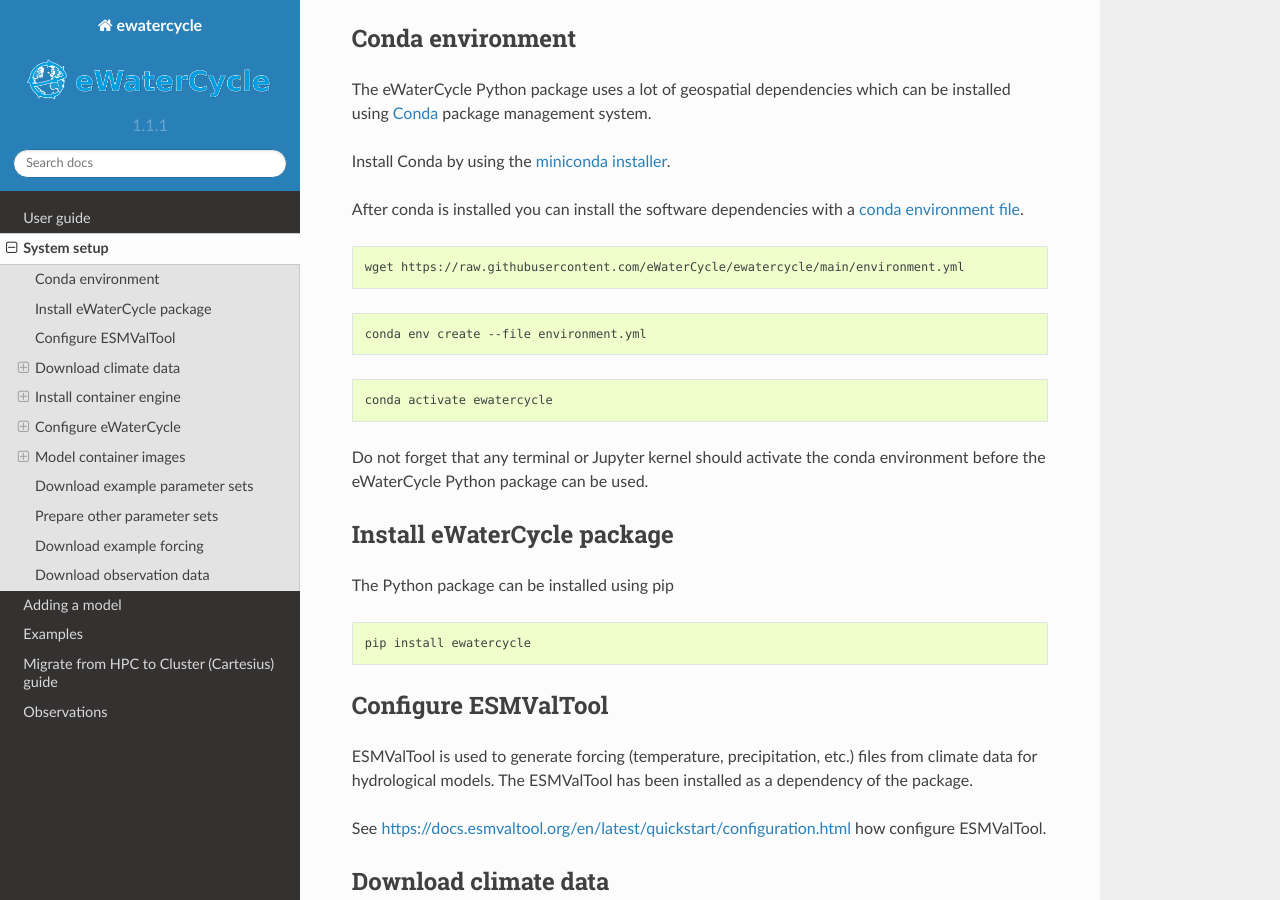
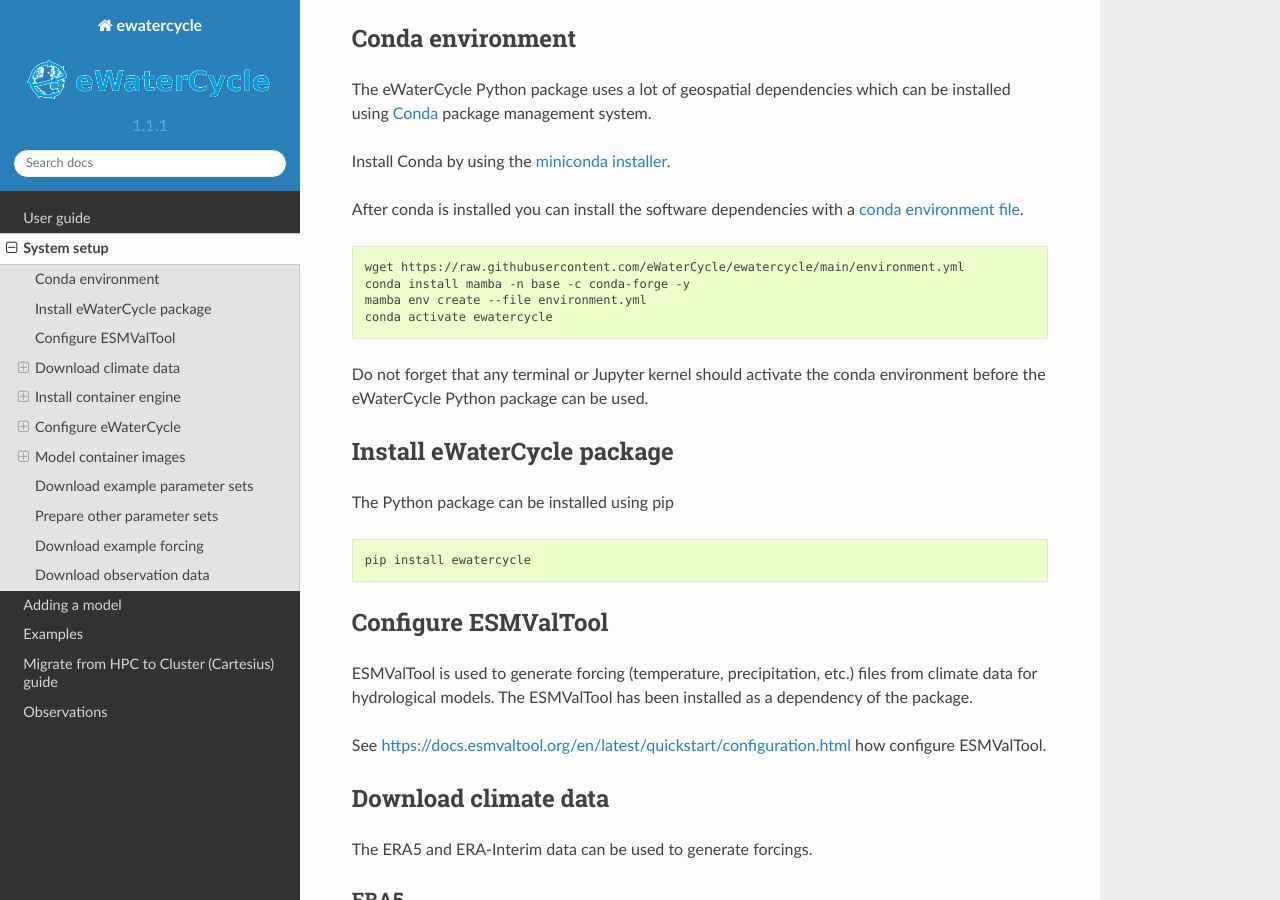
Before and after one commit to eWaterCycle/ewatercycle, a Sphinx documentation site: the page built from docs/system_setup.rst, in a window 1280 px wide and 900 px high, scrolled down 594 px. Built offline with Sphinx 7.4.7 and the Read the Docs theme 2.0.0, drawn with Linux system fonts in a browser that asks for light colours; pages that are not in the unit, such as notebooks, are missing from menus.

Commit message:
Replace `conda install` with `mamba install` (#256)
* Only use conda-forge channel in env

* Use mamba in CI

* Use mamba everywhere

* Remove timings and conda install

```diff
--- a/docs/hpc_to_cluster.rst
+++ b/docs/hpc_to_cluster.rst
@@ -99,7 +99,8 @@
 Make sure that Jupyter Lab is installed in the Conda environment:
 
 - ``wget https://raw.githubusercontent.com/eWaterCycle/ewatercycle/main/environment.yml``
-- ``conda env create --file environment.yml``
+- ``conda install mamba -n base -c conda-forge -y``
+- ``mamba env create --file environment.yml``
 - ``conda activate ewatercycle``
 - ``conda install -c conda-forge jupyterlab``
 
--- a/docs/system_setup.rst
+++ b/docs/system_setup.rst
@@ -37,13 +37,8 @@
 .. code:: shell
 
     wget https://raw.githubusercontent.com/eWaterCycle/ewatercycle/main/environment.yml
-
-.. code:: shell
-
-    conda env create --file environment.yml
-
-.. code:: shell
-
+    conda install mamba -n base -c conda-forge -y
+    mamba env create --file environment.yml
     conda activate ewatercycle
 
 Do not forget that any terminal or Jupyter kernel should activate the conda environment before the eWaterCycle Python package can be used.
--- a/environment.yml
+++ b/environment.yml
@@ -2,8 +2,6 @@
 name: ewatercycle
 channels:
   - conda-forge
-  - esmvalgroup
-  - defaults
 dependencies:
   - python>=3.7
   - esmvaltool-python>=2.3.0
```
Also changed, not shown: README.md (+2 -1 lines), 2 other files.
